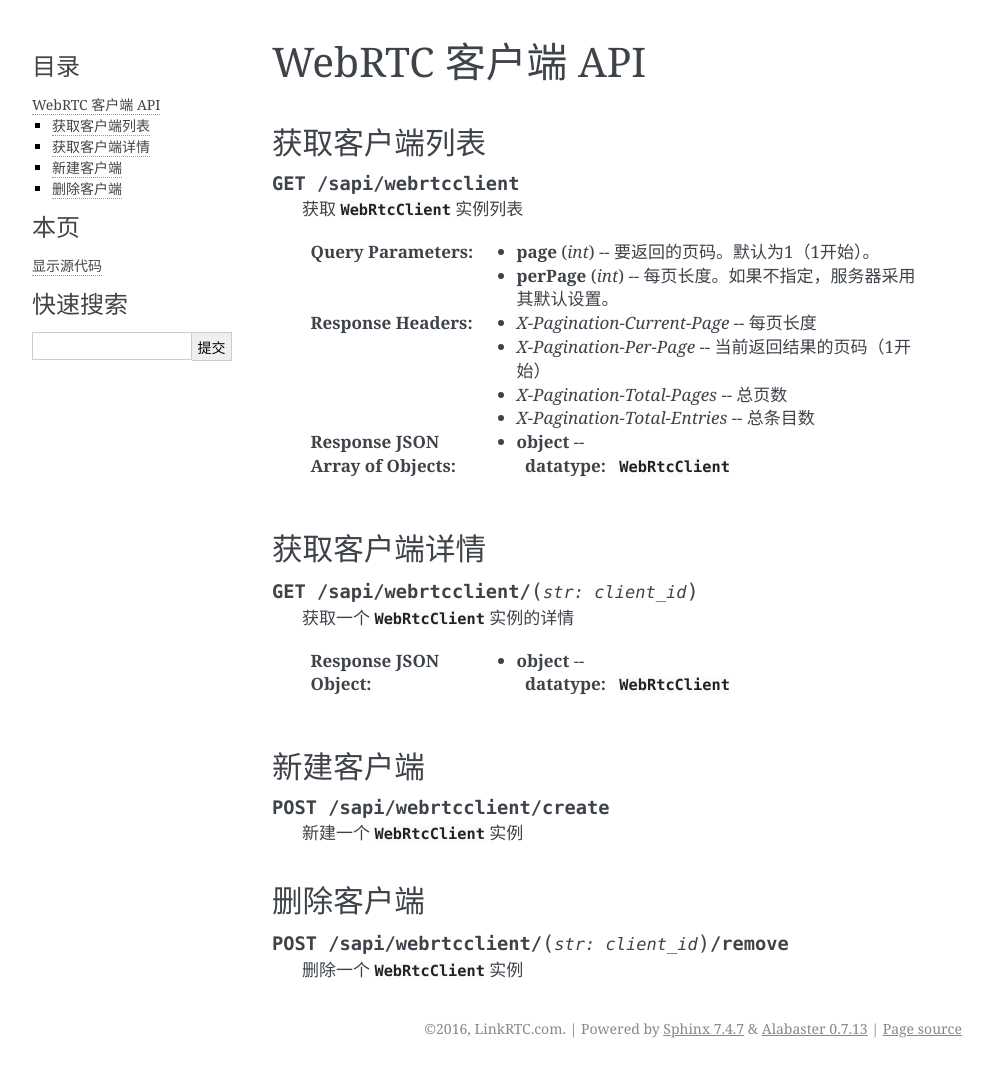
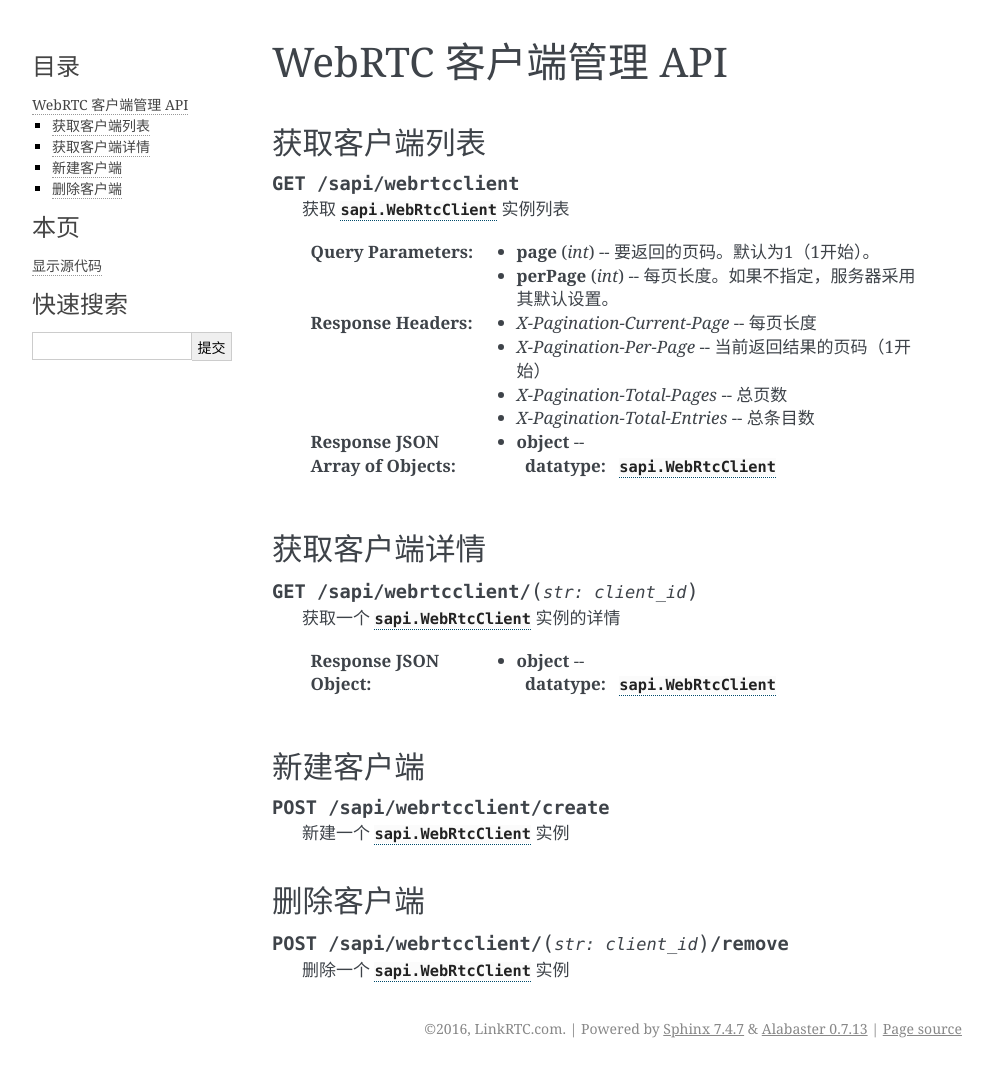
Before and after one commit to linkrtc/api_manual_zh, a Sphinx documentation site: the page built from docs/server_api/webrtc_client_api.rst, in a window 1280 px wide. Shown: the whole page, without its empty margins (148-1141 px from the left). Built offline with Sphinx 7.4.7, drawn with Linux system fonts in a browser that asks for light colours.

Commit message:
fix: some class reference errors

```diff
--- a/docs/server_api/call_api.rst
+++ b/docs/server_api/call_api.rst
@@ -6,7 +6,7 @@
 
 .. http:get:: /sapi/call
 
-  获取当前正在进行的呼叫 :class:`Call` 实例列表
+  获取当前正在进行的呼叫 :class:`sapi.Call` 实例列表
 
   :query int page: 要返回的页码。默认为1（1开始）。
   :query int perPage: 每页长度。如果不指定，服务器采用其默认设置。
@@ -17,7 +17,7 @@
 
   :>jsonarr object: 数组中，每个元素表示一个呼叫的信息。
 
-    :datatype: :class:`Call`
+    :datatype: :class:`sapi.Call`
 
 获取呼叫详情
 ===============
@@ -28,7 +28,7 @@
 
   :>json object: 该呼叫的详细信息。如果该 `call_id` 呼叫不存在，返回 `null`
 
-    :datatype: :class:`Call`
+    :datatype: :class:`sapi.Call`
 
 中断呼叫
 ===========
--- a/docs/server_api/index.rst
+++ b/docs/server_api/index.rst
@@ -8,7 +8,7 @@
 
    介绍 <intro>
    安全 <safety>
-   WebRTC 客户端 API <webrtc_client_api>
+   WebRTC 客户端管理 API <webrtc_client_api>
    呼叫 API <call_api>
    通知 API <notify_api>
    数据结构定义 <datastructure>
--- a/docs/server_api/webrtc_client_api.rst
+++ b/docs/server_api/webrtc_client_api.rst
@@ -1,12 +1,12 @@
-WebRTC 客户端 API
-##################
+WebRTC 客户端管理 API
+######################
 
 获取客户端列表
 ===============
 
 .. http:get:: /sapi/webrtcclient
 
-  获取 :class:`WebRtcClient` 实例列表
+  获取 :class:`sapi.WebRtcClient` 实例列表
 
   :query int page: 要返回的页码。默认为1（1开始）。
   :query int perPage: 每页长度。如果不指定，服务器采用其默认设置。
@@ -15,27 +15,27 @@ WebRTC 客户端 API
   :>header X-Pagination-Total-Pages: 总页数
   :>header X-Pagination-Total-Entries: 总条目数
 
-  :>jsonarr object: :datatype: :class:`WebRtcClient`
+  :>jsonarr object: :datatype: :class:`sapi.WebRtcClient`
 
 获取客户端详情
 ===============
 
 .. http:get:: /sapi/webrtcclient/(str:client_id)
 
-  获取一个 :class:`WebRtcClient` 实例的详情
+  获取一个 :class:`sapi.WebRtcClient` 实例的详情
 
-  :>json object: :datatype: :class:`WebRtcClient`
+  :>json object: :datatype: :class:`sapi.WebRtcClient`
 
 新建客户端
 ===========
 
 .. http:post:: /sapi/webrtcclient/create
 
-  新建一个 :class:`WebRtcClient` 实例
+  新建一个 :class:`sapi.WebRtcClient` 实例
 
 删除客户端
 ===========
 
 .. http:post:: /sapi/webrtcclient/(str:client_id)/remove
 
-  删除一个 :class:`WebRtcClient` 实例
+  删除一个 :class:`sapi.WebRtcClient` 实例
```
